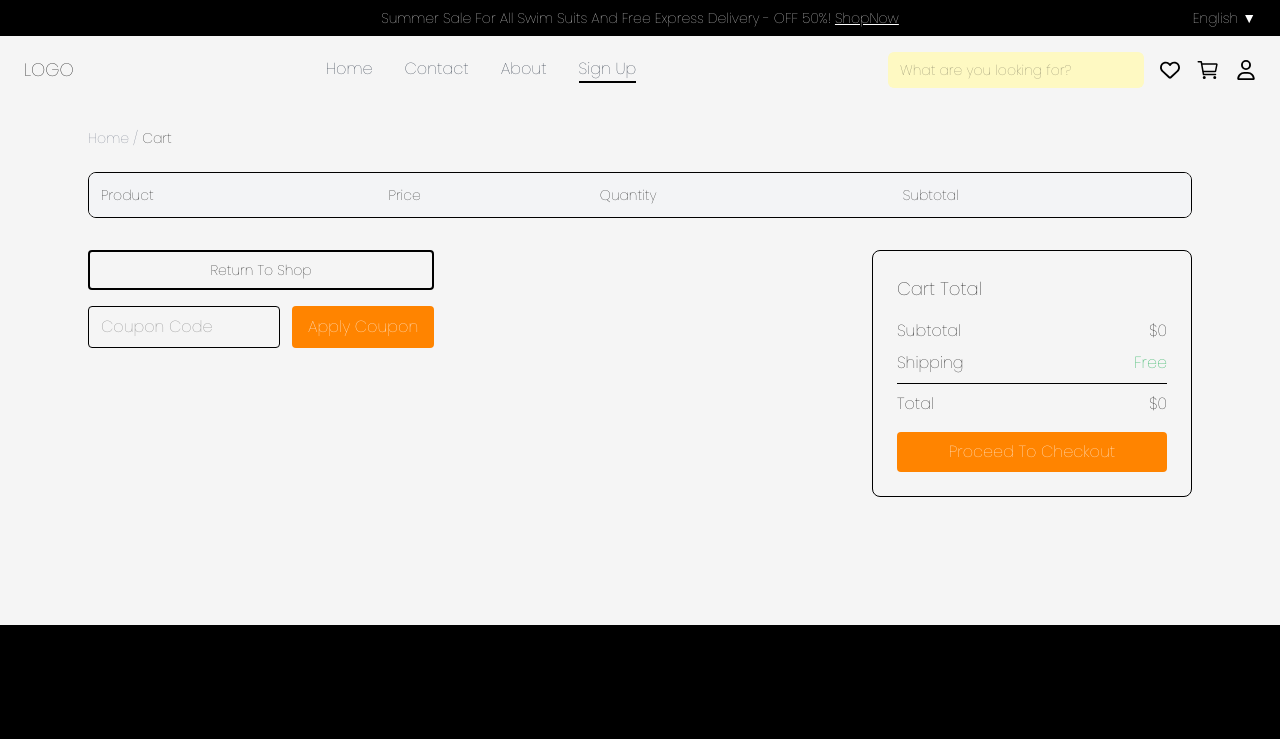
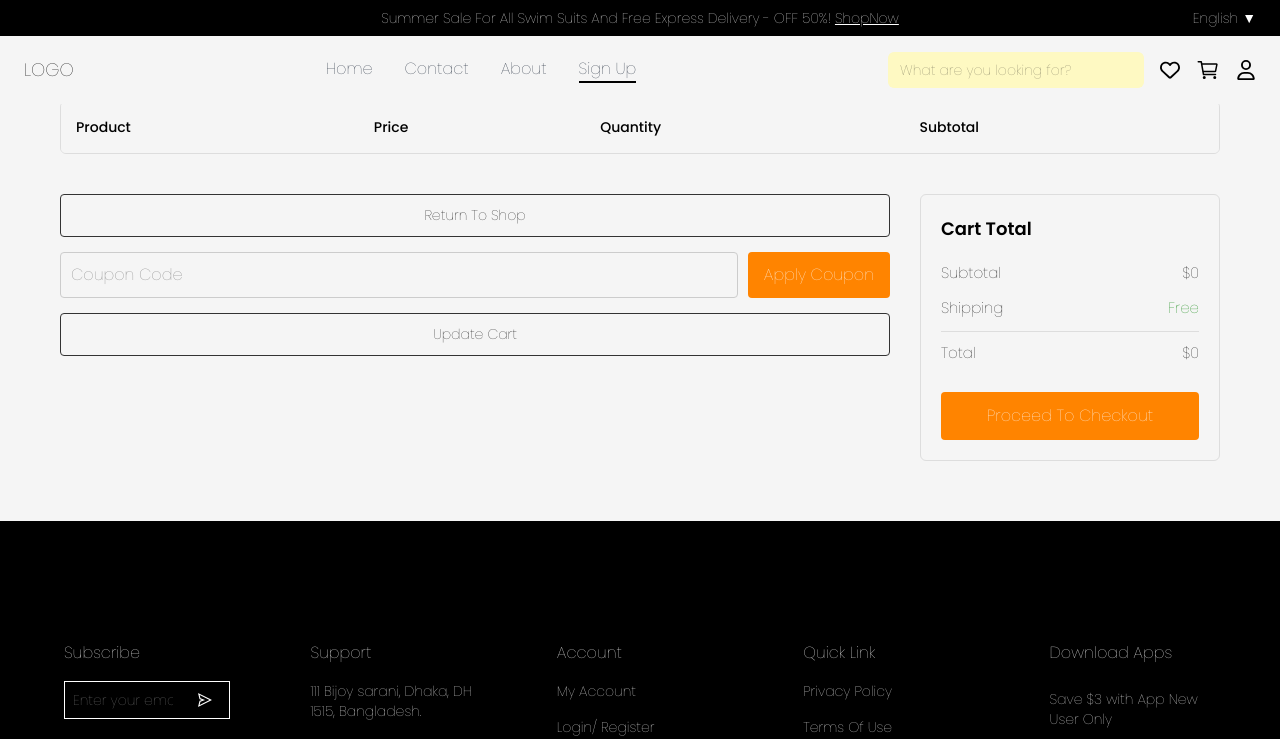
Before and after one commit to SwagataChatterjee68/work-project, a Next.js app: page /cart in a window 1280 px wide. Shown: the top 739 px of the page. Built offline with nearby package versions, Linux system fonts and the light colour scheme.

Commit message:
added some fix

```diff
--- /dev/null
+++ b/src/app/cart/cart.css
@@ -0,0 +1,181 @@
+.cart-container {
+  max-width: 1200px;
+  margin: 0 auto;
+  padding: 60px 20px;
+}
+
+.breadcrumb {
+  font-size: 14px;
+  color: #666;
+  margin-bottom: 20px;
+}
+.breadcrumb .active {
+  color: #000;
+  font-weight: 500;
+}
+
+/* Table */
+.cart-table-wrapper {
+  border: 1px solid #ddd;
+  border-radius: 6px;
+  overflow: hidden;
+  margin-bottom: 40px;
+}
+.cart-table {
+  width: 100%;
+  border-collapse: collapse;
+  text-align: left;
+}
+.cart-table th {
+  background: #f5f5f5;
+  font-weight: 500;
+  padding: 15px;
+  font-size: 14px;
+}
+.cart-table td {
+  padding: 15px;
+  border-top: 1px solid #ddd;
+  font-size: 15px;
+}
+.product-cell {
+  display: flex;
+  align-items: center;
+  gap: 15px;
+}
+.product-info {
+  display: flex;
+  align-items: center;
+  gap: 15px;
+}
+.product-img-wrapper {
+  position: relative;
+  width: 60px;
+  height: 60px;
+}
+.product-img {
+  width: 100%;
+  height: 100%;
+  object-fit: contain;
+}
+.remove-btn {
+  position: absolute;
+  top: -10px;
+  left: -10px;
+  background: #e63946;
+  color: #fff;
+  border: none;
+  border-radius: 50%;
+  padding: 2px 5px;
+  cursor: pointer;
+}
+.remove-btn:hover {
+  background: #c92a2a;
+}
+.quantity-input {
+  width: 60px;
+  text-align: center;
+  border: 1px solid #ccc;
+  border-radius: 4px;
+}
+
+/* Actions */
+.cart-actions {
+  display: flex;
+  flex-direction: column;
+  gap: 30px;
+}
+.left-actions {
+  display: flex;
+  flex-direction: column;
+  gap: 15px;
+}
+.return-btn,
+.update-btn {
+  border: 1px solid #333;
+  padding: 10px 16px;
+  font-size: 14px;
+  border-radius: 4px;
+  cursor: pointer;
+  background: transparent;
+}
+.return-btn:hover,
+.update-btn:hover {
+  background: #f5f5f5;
+}
+.coupon-box {
+  display: flex;
+  gap: 10px;
+}
+.coupon-box input {
+  border: 1px solid #ccc;
+  border-radius: 4px;
+  padding: 10px;
+  flex: 1;
+}
+.apply-btn {
+  background: #ff8400;
+  color: #fff;
+  padding: 10px 16px;
+  border-radius: 4px;
+  border: none;
+  cursor: pointer;
+}
+.apply-btn:hover {
+  background: #e67300;
+}
+
+/* Cart Total */
+.cart-total {
+  border: 1px solid #ddd;
+  border-radius: 6px;
+  padding: 20px;
+  width: 100%;
+  max-width: 300px;
+}
+.cart-total h3 {
+  font-size: 18px;
+  font-weight: 600;
+  margin-bottom: 20px;
+}
+.total-row {
+  display: flex;
+  justify-content: space-between;
+  margin-bottom: 12px;
+  font-size: 15px;
+}
+.total-row.total {
+  border-top: 1px solid #ddd;
+  padding-top: 10px;
+  font-weight: 600;
+}
+.free {
+  color: green;
+}
+.checkout-btn {
+  background: #ff8400;
+  color: #fff;
+  padding: 12px;
+  width: 100%;
+  border: none;
+  border-radius: 4px;
+  cursor: pointer;
+  margin-top: 15px;
+}
+.checkout-btn:hover {
+  background: #e67300;
+}
+
+/* Responsive */
+@media (min-width: 768px) {
+  .cart-actions {
+    flex-direction: row;
+    justify-content: space-between;
+    align-items: flex-start;
+  }
+  .left-actions {
+    flex: 1;
+  }
+  .cart-total {
+    flex-shrink: 0;
+  }
+}
--- a/src/app/cart/page.jsx
+++ b/src/app/cart/page.jsx
@@ -1,106 +1,103 @@
-
 "use client";
 import { useCart } from "@/context/CartContext";
 import Link from "next/link";
 import { useRouter } from "next/navigation";
 import { IoIosClose } from "react-icons/io";
+import "./cart.css";
+
 export default function CartPage() {
-  const router=useRouter()
+  const router = useRouter();
   const { cart, updateQuantity, removeFromCart } = useCart();
   const subtotal = cart.reduce((acc, item) => acc + item.price * item.quantity, 0);
 
-  const handleClick=()=>{
-    router.push("/")
-  }
+  const handleClick = () => {
+    router.push("/");
+  };
 
   return (
-    <div className="max-w-6xl mx-auto px-6 py-32">
-      <div className="text-sm text-gray-500 mb-6">
-        Home / <span className="text-black">Cart</span>
+    <div className="cart-container">
+      {/* Breadcrumb */}
+      <div className="breadcrumb">
+        Home / <span className="active">Cart</span>
       </div>
 
-      <div className="w-full border rounded-lg overflow-hidden mb-8">
-        <table className="w-full text-left">
-          <thead className="bg-gray-100 text-sm font-medium">
+      {/* Cart Table */}
+      <div className="cart-table-wrapper">
+        <table className="cart-table">
+          <thead>
             <tr>
-              <th className="p-3">Product</th>
-              <th className="p-3">Price</th>
-              <th className="p-3">Quantity</th>
-              <th className="p-3">Subtotal</th>
+              <th>Product</th>
+              <th>Price</th>
+              <th>Quantity</th>
+              <th>Subtotal</th>
             </tr>
           </thead>
           <tbody>
-            {cart.map(item => (
-              <tr key={item.id} className="border-t">
-                <td className="p-3 flex items-center gap-3">
-                  <div className="relative">
-                    <img src={item.img} alt={item.title} className="w-14 h-14 object-contain" />
-                    <div className="relative">
+            {cart.map((item) => (
+              <tr key={item.id}>
+                <td className="product-cell">
+                  <div className="product-info">
+                    <div className="product-img-wrapper">
+                      <img src={item.img} alt={item.title} className="product-img" />
                       <button
                         onClick={() => removeFromCart(item.id)}
-                        className="absolute left-0 -top-14 bg-red-600 text-white rounded-full p-1 hover:bg-red-700"
+                        className="remove-btn"
                       >
-                        <IoIosClose className="text-xl" />
+                        <IoIosClose />
                       </button>
                     </div>
+                    <span>{item.title}</span>
                   </div>
-
-                  {item.title}
                 </td>
-                <td className="p-3">${item.price}</td>
-
-                <td className="p-3">
+                <td>${item.price}</td>
+                <td>
                   <input
                     type="number"
                     min="1"
                     value={item.quantity}
-                    onChange={(e) => updateQuantity(item.id, parseInt(e.target.value))}
-                    className="w-16 border rounded text-center"
+                    onChange={(e) =>
+                      updateQuantity(item.id, parseInt(e.target.value))
+                    }
+                    className="quantity-input"
                   />
                 </td>
-                <td className="p-3">${item.price * item.quantity}</td>
+                <td>${item.price * item.quantity}</td>
               </tr>
             ))}
           </tbody>
         </table>
       </div>
-      <div className="flex flex-col md:flex-row justify-between gap-6">
+
+      {/* Actions + Totals */}
+      <div className="cart-actions">
         {/* Left Actions */}
-        <div className="flex flex-col gap-4">
-          <button onClick={handleClick} className="border-2 px-4 py-2 rounded text-sm hover:bg-gray-100">
+        <div className="left-actions">
+          <button onClick={handleClick} className="return-btn">
             Return To Shop
           </button>
-
-          <div className="flex gap-3">
-            <input
-              type="text"
-              placeholder="Coupon Code"
-              className="border px-3 py-2 rounded w-48"
-            />
-            <button className="bg-[#FF8400] text-white px-4 py-2 rounded">
-              Apply Coupon
-            </button>
+          <div className="coupon-box">
+            <input type="text" placeholder="Coupon Code" />
+            <button className="apply-btn">Apply Coupon</button>
           </div>
+          <button className="update-btn">Update Cart</button>
         </div>
 
         {/* Right Cart Totals */}
-        <div className="border rounded-lg p-6 w-full md:w-80">
-          <h3 className="text-lg font-semibold mb-4">Cart Total</h3>
-          <div className="flex justify-between mb-2">
+        <div className="cart-total">
+          <h3>Cart Total</h3>
+          <div className="total-row">
             <span>Subtotal</span>
             <span>${subtotal}</span>
           </div>
-          <div className="flex justify-between mb-2">
+          <div className="total-row">
             <span>Shipping</span>
-            <span className="text-green-600">Free</span>
+            <span className="free">Free</span>
           </div>
-          <div className="flex justify-between font-semibold border-t pt-2">
+          <div className="total-row total">
             <span>Total</span>
             <span>${subtotal}</span>
           </div>
-          <button className="w-full bg-[#FF8400] text-white py-2 mt-4 rounded">
-            Proceed To Checkout
-          </button>
+          <button className="checkout-btn">Proceed To Checkout</button>
         </div>
       </div>
     </div>
--- a/src/app/globals.css
+++ b/src/app/globals.css
@@ -2,16 +2,12 @@
 @import "tailwindcss";
 *{
   font-weight: 100;
-
 }
 body {
   background-color: #f5f5f5;
   color: #000000;
-
   font-family: "Poppins", sans-serif;
-
 }
-
 footer {
   background-color: #000000;
   color: #fafafa;
```
Also changed, not shown: package.json (+6 -6 lines), src/app/ui/home.module.css (+6 -1 lines), 1 other file (tests, documents, lock files or other folders).
